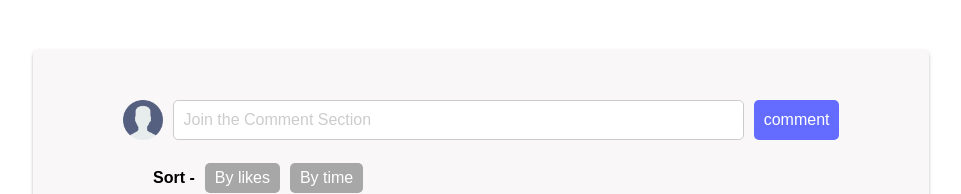
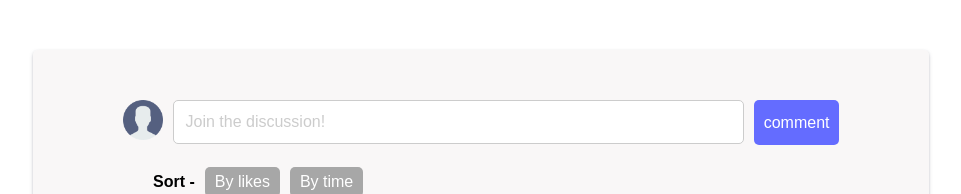
Before and after one commit to NitinSirsath/comments-section, a React (Vite) app: page / in a window 1280 px wide. Shown: the top 194 px of the page, without its empty margins (159-1120 px from the left). Built offline with nearby package versions, Linux system fonts and the light colour scheme.

Commit message:
bug fixes

```diff
--- a/src/components/CommentInput.tsx
+++ b/src/components/CommentInput.tsx
@@ -32,9 +32,10 @@ const CommentInput = ({ onComment, comments }: ICommentInputProps) => {
     return (
         <div className={styles.container}>
             <img src={userIcon} alt="user" height={40} />
-            <input className={styles.inputField} placeholder='Join the Comment Section' type="text"
+            <textarea maxLength={200} className={styles.inputField} placeholder='Join the discussion!'
                 value={commentBody}
                 onChange={(e) => setCommentBody(e.target.value)}
+                rows={1}
             />
             <button className={styles.buttonhandler} onClick={() => {
                 handleSubmit()
--- a/src/components/commentInput.module.css
+++ b/src/components/commentInput.module.css
@@ -1,37 +1,36 @@
-.container{
-
+.container {
   display: flex;
   gap: 10px;
   justify-content: center;
   margin-top: 10px;
-
 }
 
-.inputField{
+.inputField {
   width: 70%;
-    height: 40px;
+  resize: none;
   border: 1px solid #ccc;
   border-radius: 5px;
   padding: 0 10px;
   font-size: 16px;
   margin-bottom: 10px;
+  padding: 12px;
 }
 
-.inputField:focus{
+.inputField:focus {
   outline: none;
   border: 1px solid #646cff;
 }
 
-.inputField::placeholder{
+.inputField::placeholder {
   color: #ccc;
 }
 
-.buttonhandler{
+.buttonhandler {
   display: flex;
   justify-content: center;
   align-items: center;
   padding: 10px;
-    height: 40px;
+  height: 45px;
   background-color: #646cff;
   border: none;
   border-radius: 5px;
@@ -41,14 +40,14 @@
   transition: all 0.3s ease;
 }
 
-.buttonhandler:hover{
+.buttonhandler:hover {
   background-color: #535bf2;
 }
 
-.buttonhandler:active{
+.buttonhandler:active {
   background-color: #646cff;
 }
 
-.buttonhandler:focus{
+.buttonhandler:focus {
   outline: none;
 }
```
Lines whose indentation alone changed are shown as unchanged.
